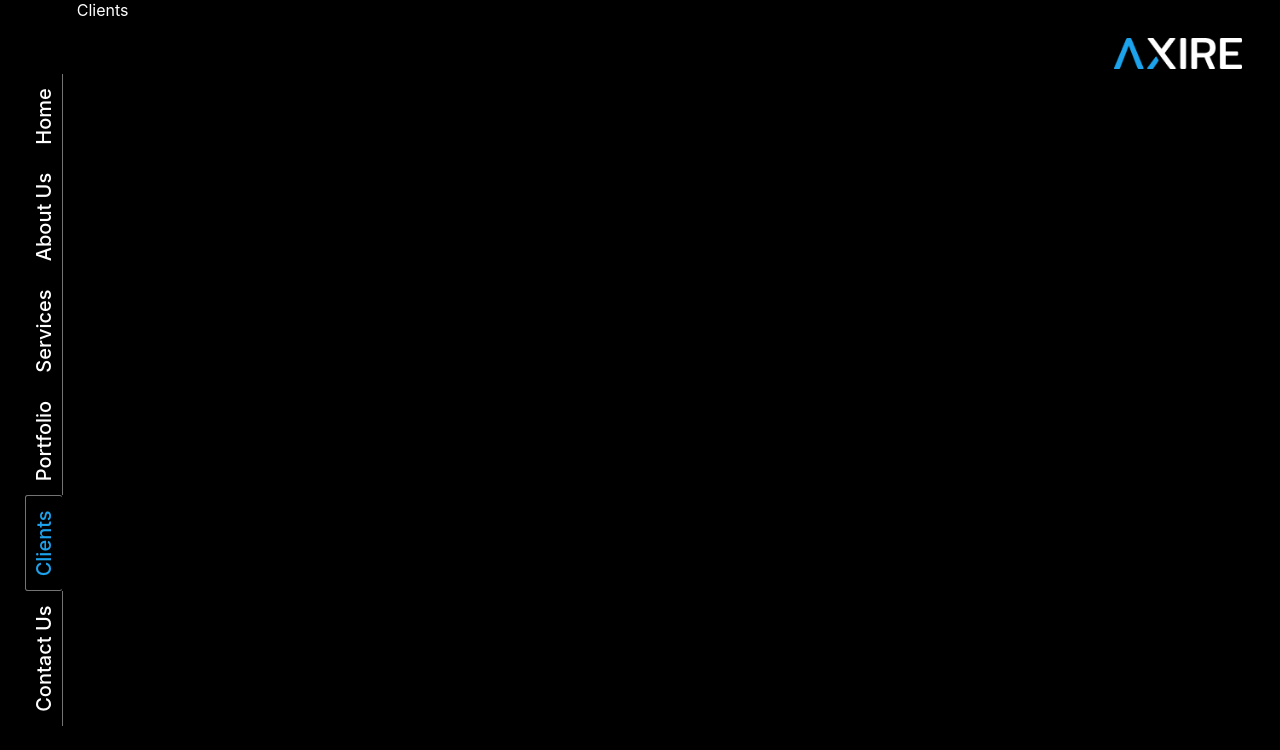
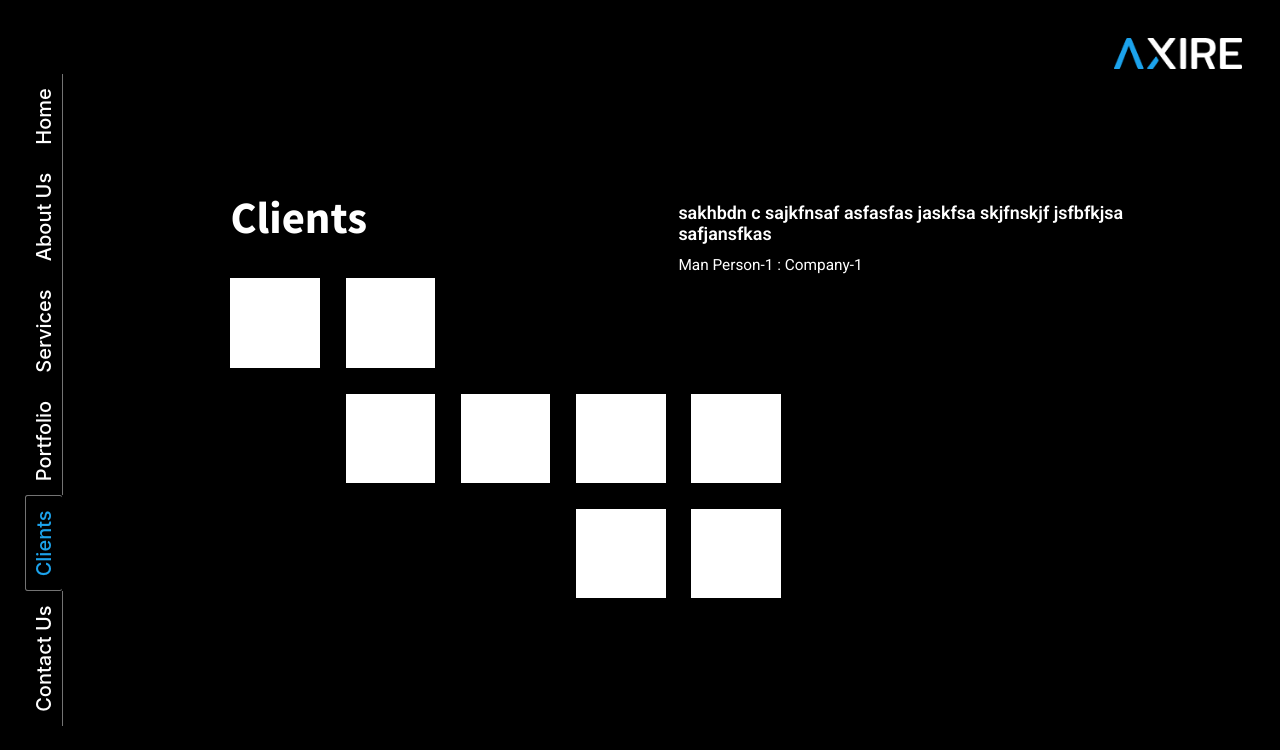
Before and after one commit to AxireInfoTech/Axire, a React (Create React App) app: page /clients in a window 1280 px wide. Shown: the top 750 px of the page. Built offline with nearby package versions, Linux system fonts and the light colour scheme.

Commit message:
Client screen design added

```diff
--- a/src/pages/Clients.jsx
+++ b/src/pages/Clients.jsx
@@ -1,7 +1,36 @@
 import React from "react";
+import "../styles/clients.scss";
 
 const Clients = () => {
-  return <div>Clients</div>;
+  return (
+  <div className="content">
+    <div className="clients-area">
+      <div className="client-part">
+        <h3 class="clients-title">Clients</h3>
+        <div className="client-box"></div>
+        <div className="client-box"></div>
+      </div>
+      <div className="client-part">
+        <p className="review">sakhbdn c sajkfnsaf asfasfas jaskfsa skjfnskjf jsfbfkjsa safjansfkas</p>
+        <p className="reviewer">Man Person-1 : <span>Company-1</span></p>
+      </div>
+      <div className="client-line">
+        <div className="client-box box-hidden"></div>
+        <div className="client-box"></div>
+        <div className="client-box"></div>
+        <div className="client-box"></div>
+        <div className="client-box"></div>
+      </div>
+      <div className="client-line">
+        <div className="client-box box-hidden"></div>
+        <div className="client-box box-hidden"></div>
+        <div className="client-box box-hidden"></div>
+        <div className="client-box"></div>
+        <div className="client-box"></div>
+      </div>
+    </div>
+  </div>
+  );
 };
 
 export default Clients;
--- /dev/null
+++ b/src/styles/clients.scss
@@ -0,0 +1,54 @@
+@import "fonts.scss";
+.clients-area{
+    width: 80%;
+}
+
+.client-part{
+    position: relative;
+    float: left;
+    width: 50%;
+    height: 15vw;
+    // background-color: aqua;
+}
+
+.client-box{
+    position: relative;
+    float: left;
+    background-color: white;
+    height: 7vw;
+    width: 7vw;
+    margin: 1vw 1vw;
+}
+
+.box-hidden{
+    background: none;
+}
+
+.clients-title{
+    font-size: 3.5vw;
+    margin-bottom: 1.5vw;
+    font-family: $font-head;
+    line-height: 4.5vw;
+    padding-left: 1vw;
+}
+
+.review{
+    margin-top: 1vw;
+    font-size: 1.4vw;
+    font-family: $font-desc;
+    font-weight: 600;
+}
+
+.reviewer{
+    font-size: 1.2vw;
+    margin-top: 1vw;
+    font-family: $font-desc;
+    font-weight: 400;
+}
+
+.client-line{
+    position: relative;
+    float: left;
+    // background-color: pink;
+    width: 100%;
+}
```
